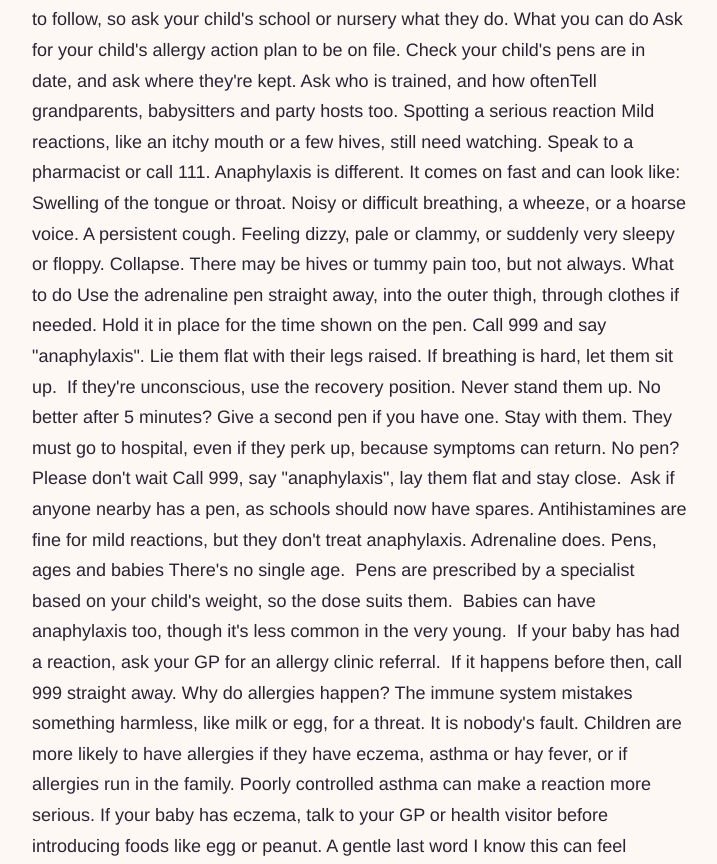
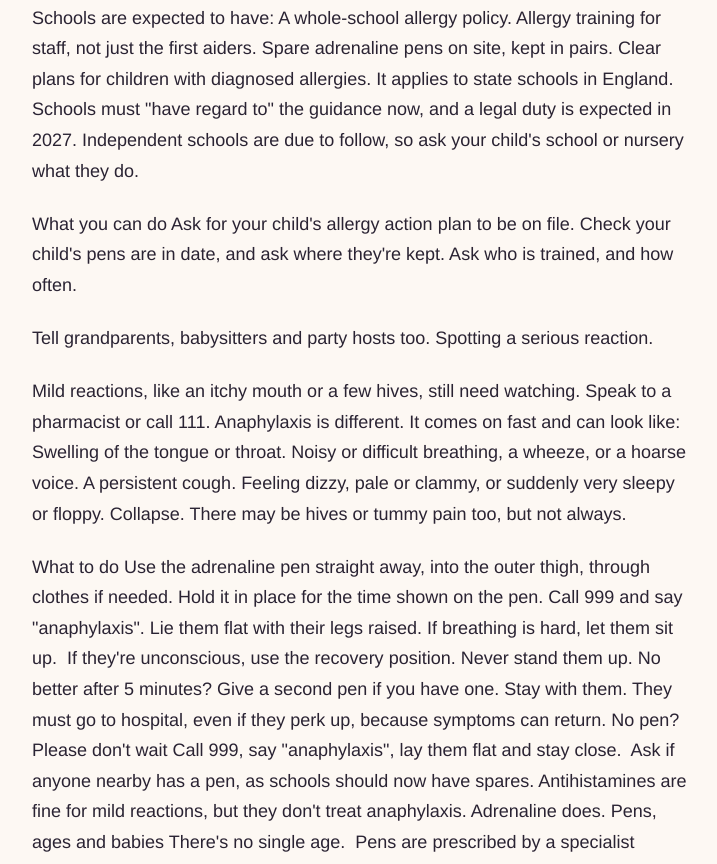
Before and after one commit to Teake1404/andchillax-website, an Eleventy site: page blog/_posts/benedicts-law-what-every-parent-should-know-about-allergies.md in a window 1280 px wide. Shown: the part 1328-2192 px from the top of the page, without its empty margins (280-997 px from the left). Built offline with nearby package versions, Linux system fonts and the light colour scheme; Eleventy itself is replaced by a stand-in of ours; files that its build step writes are made by us from their sources.

Commit message:
Update Blog Post “benedicts-law-what-every-parent-should-know-about-allergies”

```diff
--- a/blog/_posts/benedicts-law-what-every-parent-should-know-about-allergies.md
+++ b/blog/_posts/benedicts-law-what-every-parent-should-know-about-allergies.md
@@ -14,11 +14,19 @@ excerpt: What Benedict's Law means for schools, plus gentle, practical allergy
 cta_course: ""
 ---
 If you've ever stood at the school gates, waved goodbye, and felt that little tug in your chest, you'll understand why Benedict's story has touched so many of us.
+
+
 Benedict's story
 Benedict Blythe was five years old. He had a known cow's milk allergy. In December 2021, at his primary school in Lancashire, he was given milk and had a severe allergic reaction called anaphylaxis. He died.
+
+
 His parents, Helen and Peter, have turned their heartbreak into a campaign so other families never go through the same thing. It has changed the rules for schools across England.
+
+
 What is Benedict's Law?
 It's the name for new government allergy safety guidance for schools. It came into force on 1 September 2026, and it aims to make allergy safety the same in every school.
+
+
 Schools are expected to have:
 A whole-school allergy policy.
 Allergy training for staff, not just the first aiders.
@@ -26,11 +34,17 @@ Spare adrenaline pens on site, kept in pairs.
 Clear plans for children with diagnosed allergies.
 It applies to state schools in England.
 Schools must "have regard to" the guidance now, and a legal duty is expected in 2027. Independent schools are due to follow, so ask your child's school or nursery what they do.
+
+
 What you can do
 Ask for your child's allergy action plan to be on file.
 Check your child's pens are in date, and ask where they're kept.
-Ask who is trained, and how oftenTell grandparents, babysitters and party hosts too.
-Spotting a serious reaction
+Ask who is trained, and how often.
+
+Tell grandparents, babysitters and party hosts too.
+Spotting a serious reaction.
+
+
 Mild reactions, like an itchy mouth or a few hives, still need watching. Speak to a pharmacist or call 111.
 Anaphylaxis is different. It comes on fast and can look like:
 Swelling of the tongue or throat.
@@ -39,6 +53,8 @@ A persistent cough.
 Feeling dizzy, pale or clammy, or suddenly very sleepy or floppy.
 Collapse.
 There may be hives or tummy pain too, but not always.
+
+
 What to do
 Use the adrenaline pen straight away, into the outer thigh, through clothes if needed. Hold it in place for the time shown on the pen.
 Call 999 and say "anaphylaxis".
```
